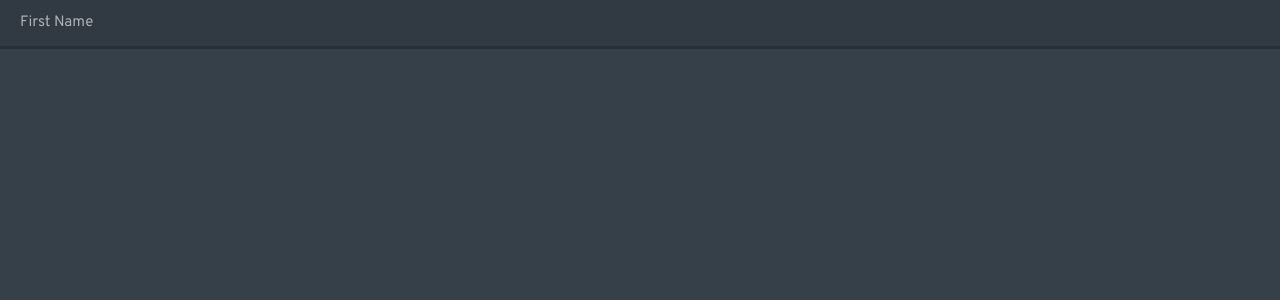
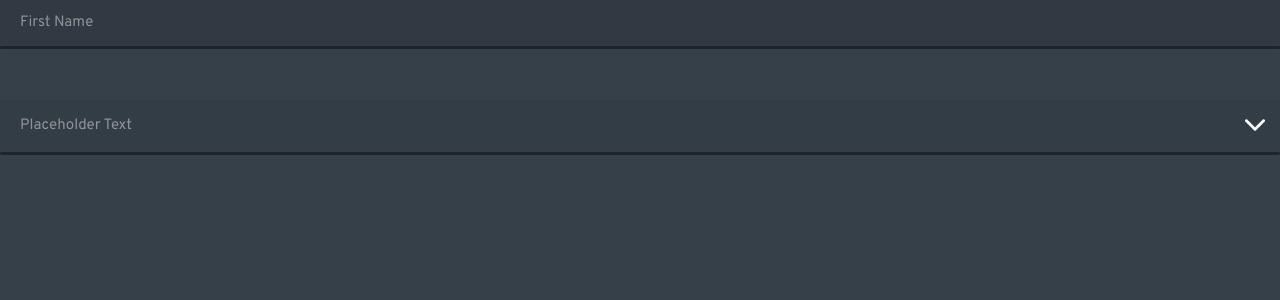
Before and after one commit to NicoHeinola/ActionScripter, a React (Create React App) app in the folder frontend/: page /script-editor in a window 1280 px wide. Shown: the top 300 px of the page. Built offline with nearby package versions, Linux system fonts and the light colour scheme.

Commit message:
Fixed: TextInput wasn't selectable from everywhere. Added: Custom select input.

```diff
--- /dev/null
+++ b/frontend/src/components/inputs/SelectBox.js
@@ -0,0 +1,59 @@
+import { useEffect, useRef, useState } from "react";
+import "styles/components/inputs/selectbox.scss";
+
+const SelectBox = (props) => {
+    const [selectedText, setSelectedText] = useState(null);
+    const [isOpen, setIsOpen] = useState(false);
+    const [optionsYOffset, setOptionsYOffset] = useState(0);
+    const optionsSubContainerRef = useRef(null);
+
+    useEffect(() => {
+        let optionsRect = optionsSubContainerRef.current.getBoundingClientRect();
+
+        let bottomPosition = optionsRect.height + optionsRect.top;
+
+        let offsetY = 0;
+        if (window.innerHeight < bottomPosition) {
+            offsetY = bottomPosition - window.innerHeight;
+        }
+
+        setOptionsYOffset(offsetY);
+    }, props.options);
+
+    const selectOption = (option) => {
+        if (props.onSelect) {
+            props.onSelect(option.value);
+        }
+
+        setSelectedText(option.text);
+    }
+
+    return (
+        <div className={"select-box" + ((props.className) ? ` ${props.className}` : "")}>
+            <div className={"bg" + ((isOpen) ? " open" : "")}></div>
+            <div className="input-container">
+                <input onClick={() => setIsOpen(!isOpen)} onBlur={() => setIsOpen(false)} className="hidden-input"></input>
+                <p className="selected-value-text">{selectedText}</p>
+                <p className={"placeholder" + ((selectedText !== null) ? " value" : "") + ((isOpen) ? " open" : "")}>{props.placeholder}</p>
+                <div className="arrow-container">
+                    <img className={"image" + ((isOpen) ? " open" : "")} src="images/icons/arrow-down.png" />
+                </div>
+            </div>
+            <div className="underlines">
+                <div className="underline" ></div>
+                <div className={"underline colorful" + ((isOpen) ? " open" : "")} ></div>
+            </div>
+            <div className={"options" + ((!isOpen) ? ' hidden' : '')}>
+                <div ref={optionsSubContainerRef} style={{ top: `-${optionsYOffset}px` }} className={"options-sub-container"}>
+                    {props.options.map(option =>
+                        <div onMouseDown={e => selectOption(option)} key={"opt-" + option.value} className="option">
+                            <p className="text">{option.text}</p>
+                        </div>
+                    )}
+                </div>
+            </div>
+        </div>
+    )
+}
+
+export default SelectBox;
--- a/frontend/src/components/inputs/TextInput.js
+++ b/frontend/src/components/inputs/TextInput.js
@@ -22,13 +22,14 @@ const TextInput = (props) => {
 
     return (
         <div className={"text-input" + ((props.className) ? ` ${props.className}` : "")}>
+            <div className={"bg" + ((isInputActive) ? " active" : "")}></div>
             <div className="input-container">
                 <input value={props.value} onFocus={() => setIsInputActive(true)} onBlur={() => setIsInputActive(false)} onChange={valueChanged} type={props.type} className="input" />
                 <p className={"placeholder" + ((value || isInputActive) ? " active-or-value" : "") + ((isInputActive) ? " active" : "")}>{props.placeholder}</p>
             </div>
             <div className="underlines">
+                <div className="underline" ></div>
                 <div className={"underline colorful" + ((isInputActive) ? " active" : "")} ></div>
-                <div className="underline" ></div>
             </div>
         </div>
     );
--- /dev/null
+++ b/frontend/src/styles/components/inputs/selectbox.scss
@@ -0,0 +1,175 @@
+@import "styles/variables.scss";
+
+.select-box {
+    position: relative;
+    display: flex;
+    flex-direction: column;
+    gap: 2px;
+    border-radius: $global-border-radius;
+
+    &:hover {
+        .bg {
+            opacity: 0.1;
+        }
+    }
+
+
+    .bg {
+        position: absolute;
+        left: 0;
+        top: 0;
+        width: 100%;
+        height: 100%;
+        background: $input-color-1;
+        opacity: 0.05;
+        pointer-events: none;
+        transition: all 0.2s;
+
+        &.open {
+            opacity: 0.2 !important;
+        }
+    }
+
+    .options {
+        position: absolute;
+
+        width: 100%;
+        top: 100%;
+        left: 0;
+
+        transition: all 0.1s;
+
+        &.hidden {
+            opacity: 0;
+            pointer-events: none;
+            visibility: hidden;
+        }
+
+        .options-sub-container {
+            position: absolute;
+            display: flex;
+            flex-direction: column;
+            overflow: scroll;
+
+            width: 100%;
+            max-height: 300px;
+            opacity: 1;
+
+            background: $select-color-1;
+
+            .option {
+                position: relative;
+                padding: 10px 20px;
+                transition: all 0.1s;
+                cursor: pointer;
+
+                &:hover {
+                    background: rgba(0, 0, 0, 0.233);
+                }
+            }
+        }
+    }
+
+    .input-container {
+        position: relative;
+        width: 100%;
+        height: 50px;
+        padding: 0 20px;
+        padding-bottom: 5px;
+
+        .arrow-container {
+            position: absolute;
+            display: flex;
+            flex-direction: column;
+            justify-content: center;
+            align-items: center;
+            right: 0;
+            top: 0;
+            height: 100%;
+            aspect-ratio: 1;
+            pointer-events: none;
+
+            .image {
+                width: 20px;
+                filter: grayscale(1) invert(1);
+                transition: all 0.2s;
+
+                &.open {
+                    rotate: 180deg;
+                }
+            }
+        }
+
+        .hidden-input {
+            position: absolute;
+            width: 100%;
+            height: 100%;
+            left: 0;
+            top: 0;
+            opacity: 0;
+            cursor: pointer;
+        }
+
+        .selected-value-text {
+            position: relative;
+            top: calc(100% - 20px);
+            pointer-events: none;
+            max-width: calc(100% - 30px);
+            overflow-x: hidden;
+            white-space: nowrap;
+        }
+
+        .placeholder {
+            position: absolute;
+            left: 20px;
+            top: 50%;
+            transform: translateY(-50%);
+            pointer-events: none;
+            color: $input-placeholder-color-1;
+
+            transition: all 0.2s;
+
+            &.open {
+                color: $input-active-color-1;
+                opacity: 1;
+            }
+
+            &.value {
+                top: 5px;
+                transform: none;
+                font-size: 11px;
+            }
+        }
+    }
+
+    .underlines {
+        position: relative;
+        width: 100%;
+        height: 3px;
+        pointer-events: none;
+
+        .underline {
+            position: absolute;
+            width: 100%;
+            height: 100%;
+            left: 0;
+            top: 0;
+
+            border-radius: 50px;
+            background: $input-color-1;
+            opacity: 0.4;
+
+            transition: all 0.2s;
+
+            &.colorful {
+                background: $input-active-color-1;
+                opacity: 1;
+                width: 0%;
+            }
+
+            &.open {
+                width: 100%;
+            }
+        }
+    }
+}
--- a/frontend/src/styles/components/inputs/textinput.scss
+++ b/frontend/src/styles/components/inputs/textinput.scss
@@ -1,24 +1,47 @@
 @import "styles/variables.scss";
 
 .text-input {
+    position: relative;
     display: flex;
     flex-direction: column;
     gap: 2px;
-    backdrop-filter: $global-darkened-box-brightness;
     border-radius: $global-border-radius;
+
+    &:hover {
+        .bg {
+            opacity: 0.1;
+        }
+    }
+
+    .bg {
+        position: absolute;
+        left: 0;
+        top: 0;
+        width: 100%;
+        height: 100%;
+        background: $input-color-1;
+        opacity: 0.05;
+        pointer-events: none;
+        transition: all 0.2s;
+
+        &.active {
+            opacity: 0.2 !important;
+        }
+    }
 
     .input-container {
         position: relative;
         width: 100%;
-        padding: 20px 20px;
         padding-bottom: 5px;
 
         .input {
+            padding: 0 20px;
+            padding-top: 20px;
             width: 100%;
             background: none;
             border: none;
             outline: none;
-            padding: 0;
+            color: $input-text-color-1;
         }
 
         .placeholder {
@@ -26,13 +49,14 @@
             left: 20px;
             top: 50%;
             transform: translateY(-50%);
-            opacity: 0.6;
             pointer-events: none;
 
             transition: all 0.2s;
 
+            color: $input-placeholder-color-1;
+
             &.active {
-                color: $input-color-1;
+                color: $input-active-color-1;
                 opacity: 1;
             }
 
@@ -57,12 +81,14 @@
             top: 0;
 
             border-radius: 50px;
-            background: rgba(0, 0, 0, 0.171);
+            background: $input-color-1;
+            opacity: 0.4;
 
             transition: all 0.2s;
 
             &.colorful {
-                background: $input-color-1;
+                background: $input-active-color-1;
+                opacity: 1;
                 width: 0%;
             }
 
--- a/frontend/src/styles/variables.scss
+++ b/frontend/src/styles/variables.scss
@@ -3,8 +3,13 @@ $site-text-color-1: white;
 
 $button-color-1: rgb(133, 212, 137);
 $button-text-color-1: rgb(34, 34, 34);
-$input-color-1: rgb(133, 212, 137);
-$button-text-color-1: white;
+
+$input-color-1: rgb(0, 0, 0);
+$input-active-color-1: rgb(133, 212, 137);
+$input-text-color-1: white;
+$input-placeholder-color-1: rgba(255, 255, 255, 0.445);
+
+$select-color-1: rgb(69, 109, 81);
 
 $global-border-radius: 3px;
 $global-darkened-box-brightness: brightness(90%);
--- a/frontend/src/styles/views/scripteditorview.scss
+++ b/frontend/src/styles/views/scripteditorview.scss
@@ -7,4 +7,10 @@
 
     .action-add-container {}
 
+    .potato {
+        position: absolute;
+        width: 100%;
+        top: 100px;
+    }
+
 }
--- a/frontend/src/views/ScriptEditorView.js
+++ b/frontend/src/views/ScriptEditorView.js
@@ -1,3 +1,4 @@
+import SelectBox from "components/inputs/SelectBox";
 import TextInput from "components/inputs/TextInput";
 import "styles/views/scripteditorview.scss";
 
@@ -6,6 +7,9 @@ const ScriptEditorView = (props) => {
         <div className="script-editor-view">
             <div className="action-add-container">
                 <TextInput type={"text"} placeholder={"First Name"}></TextInput>
+                <div className="potato">
+                    <SelectBox placeholder="Placeholder Text" options={[{ text: "Option 1", value: "opt1" }, { text: "Option 4", value: "opt4" }, { text: "Option 2", value: "opt2" }, { text: "Option 3", value: "opt3" }]} />
+                </div>
             </div>
         </div>
     );
```
Also changed, not shown: frontend/public/images/icons/arrow-down.png (added).
